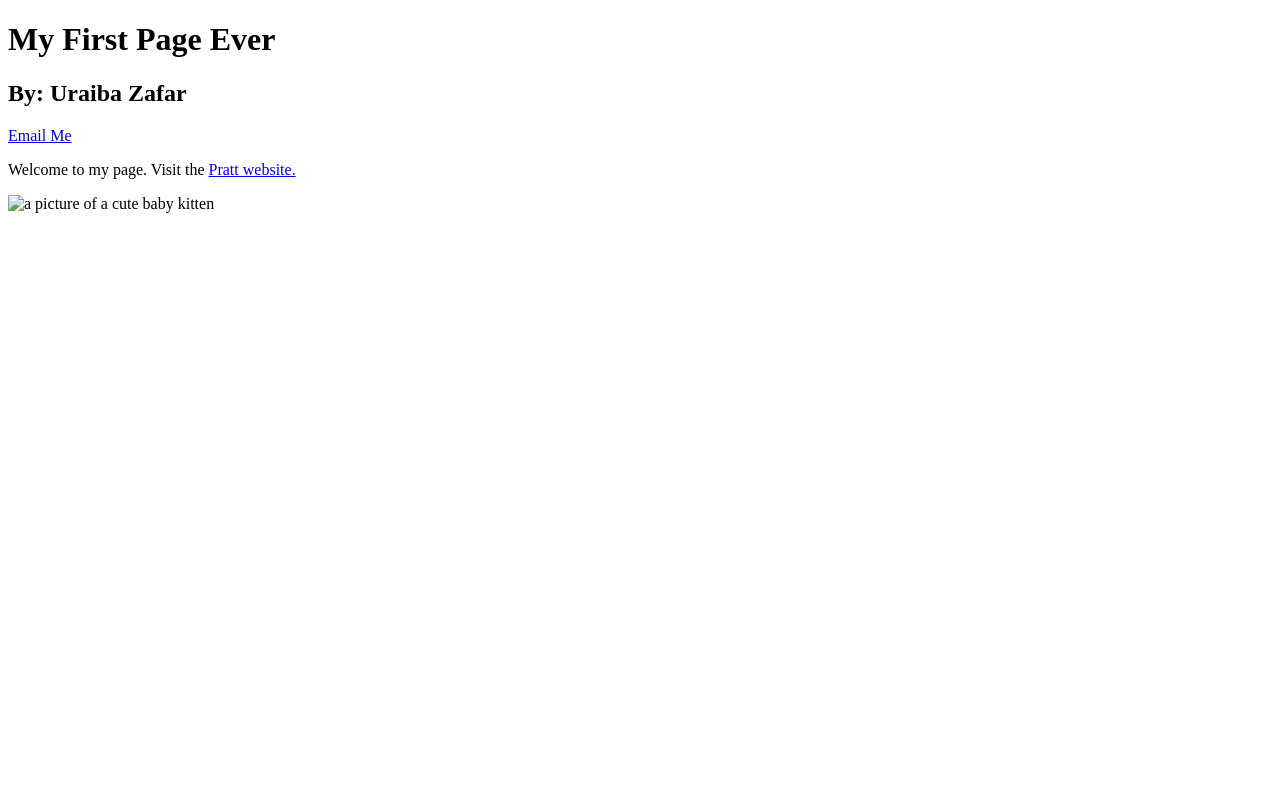
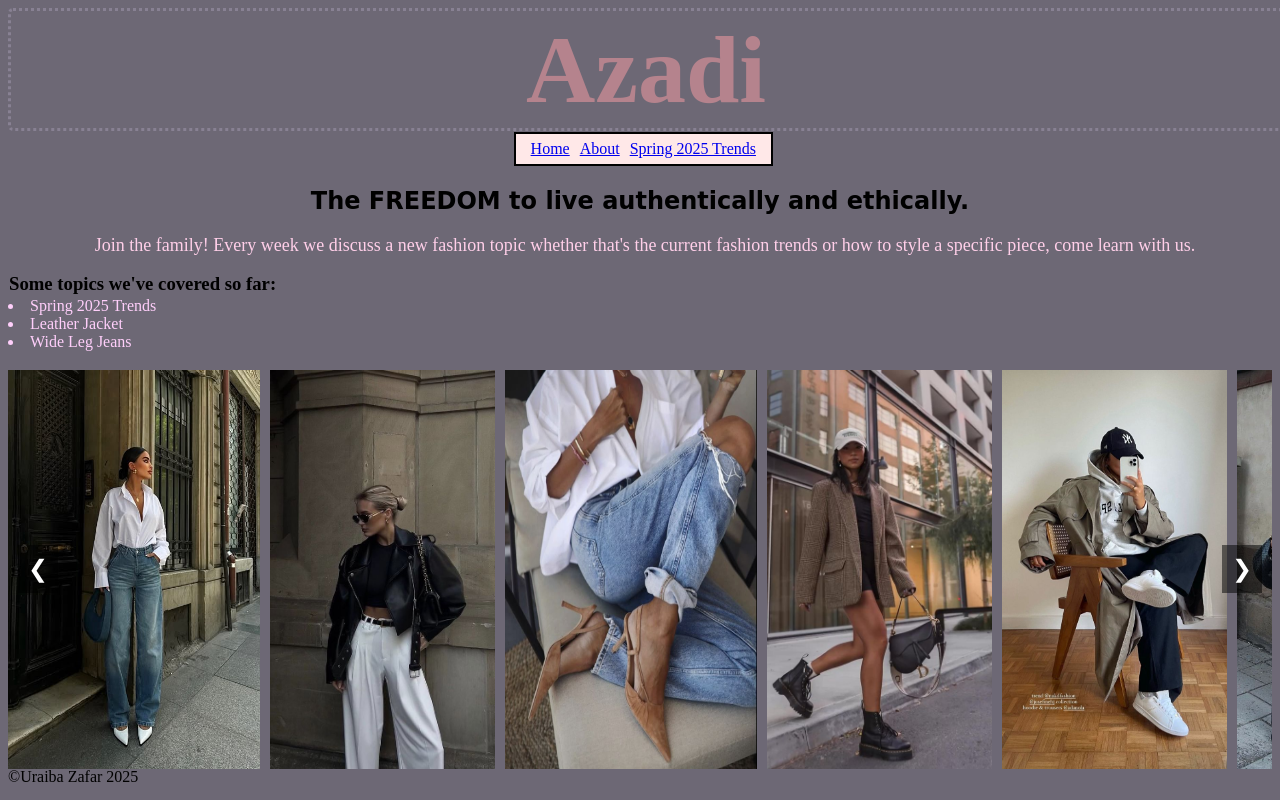
Before and after one commit to uzafar1/uzafar1.github.io, a plain HTML site: page index.html in a window 1280 px wide. Drawn offline with Linux system fonts and the light colour scheme.

Commit message:
Add files via upload

```diff
--- a/index.html
+++ b/index.html
@@ -2,17 +2,71 @@
 <html lang="en">
     <head>
         <meta charset="UTF-8" />
-        <title>Week 6 page</title>
+        <title>Title</title>
+   <link rel="stylesheet" type="text/css" href="screen.css">
     </head>
     <body>
-        <h1>My First Page Ever</h1>
-        <h2>By: Uraiba Zafar</h2>
-        <p><a href="uzafar@pratt.edu">Email Me</a>
-        </p>
-        <p>Welcome to my page.
-        Visit the <a href="http://www.pratt.edu/">Pratt website.</a>
-        </p>
-        <img src="cutekitty.jpeg" width="300" alt="a picture of a cute baby kitten">
+    <header>
+        <h1>Azadi</h1>
+    </header>
+       <nav id="nav">
+        <ul id="ul">
+            <li id="li1"><a href="/index.html">Home  </a></li>
+            <li id="li2"><a href="/secondpage.html">  About</a></li>
+            <li id="li3"><a href="/Blogpost1.html">  Spring 2025 Trends</a></li>
+        </ul>
+    </nav>
+    <div>
+        <h2>The FREEDOM to live authentically and ethically.</h2>
+    </div>
+    <div id="div2">
+        <p>Join the family! Every week we discuss a new fashion topic whether that's the current fashion trends or how to style a specific piece, come learn with us.</p>
+   </div>
+        <h3>
+        Some topics we've covered so far:
+        </h3>
+        <div>
+<ul2 class="normal-list">
+    <li>Spring 2025 Trends</li>
+    <li>Leather Jacket</li>
+    <li>Wide Leg Jeans</li>
+</ul2>
+    </div>
+        <p>   </p>
+        <div class="carousel">
+    <div class="carousel-images">
+        <img src="Image1.jpg" width= 200px alt="Image 1">
+        <img src="Image2.jpg" width=200px  alt="Image 2">
+        <img src="Image3.jpg" width=200px alt="Image 3">
+        <img src="image4.jpg" width=200px alt="Image 4">
+        <img src="image5.jpg" width=200px alt="Image 5">
+        <img src="image6.jpg" width=200px alt="Image 6">
+        <img src="image7.jpg" width=200px alt="Image 7">
+        <img src="image8.jpg.webp" width=200px alt="Image 8">
+        <img src="image9.jpg.webp" width=200px alt="Image 9">
+    </div>
+    <button class="prev" onclick="moveSlide(-1)">&#10094;</button>
+    <button class="next" onclick="moveSlide(1)">&#10095;</button>
+</div>
+        <script>
+        let slideIndex = 0;
+
+        function moveSlide(step) {
+            const slides = document.querySelectorAll('.carousel-images img');
+            slideIndex += step;
+
+            if (slideIndex < 0) {
+                slideIndex = slides.length - 1;
+            }
+            if (slideIndex >= slides.length) {
+                slideIndex = 0;
+            }
+
+            const offset = -slideIndex * 100; // Moves the images based on the slide index
+            document.querySelector('.carousel-images').style.transform = `translateX(${offset}%)`;
+        }
+    </script>
+<footer> ©Uraiba Zafar 2025</footer>
 
     </body>
 </html>
```
